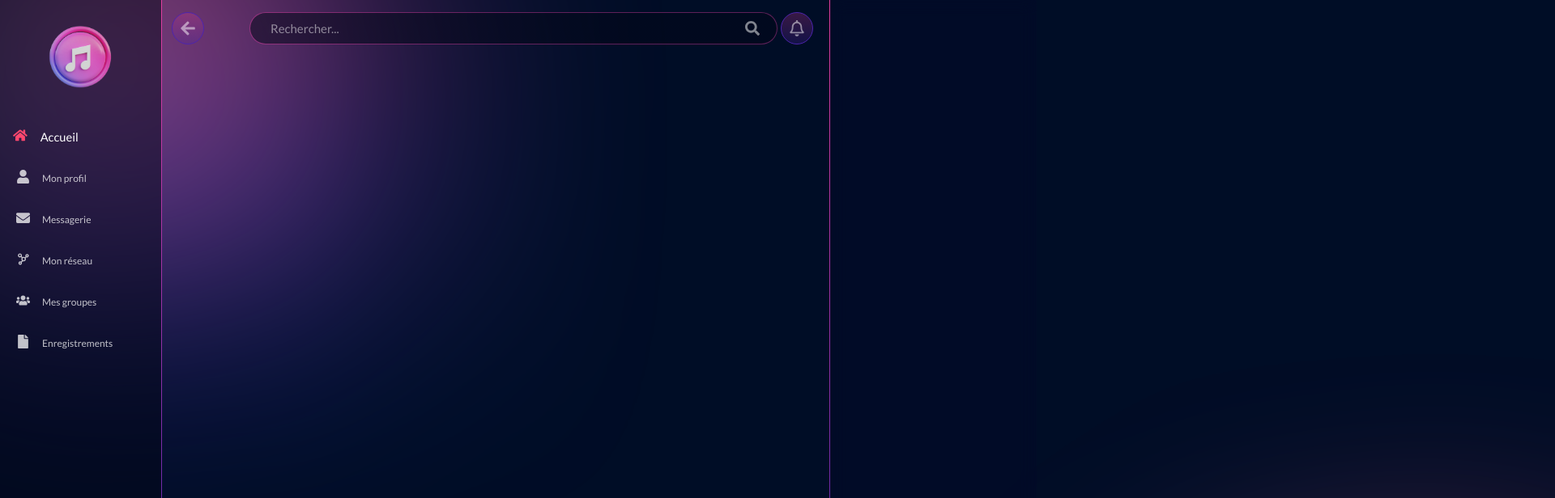
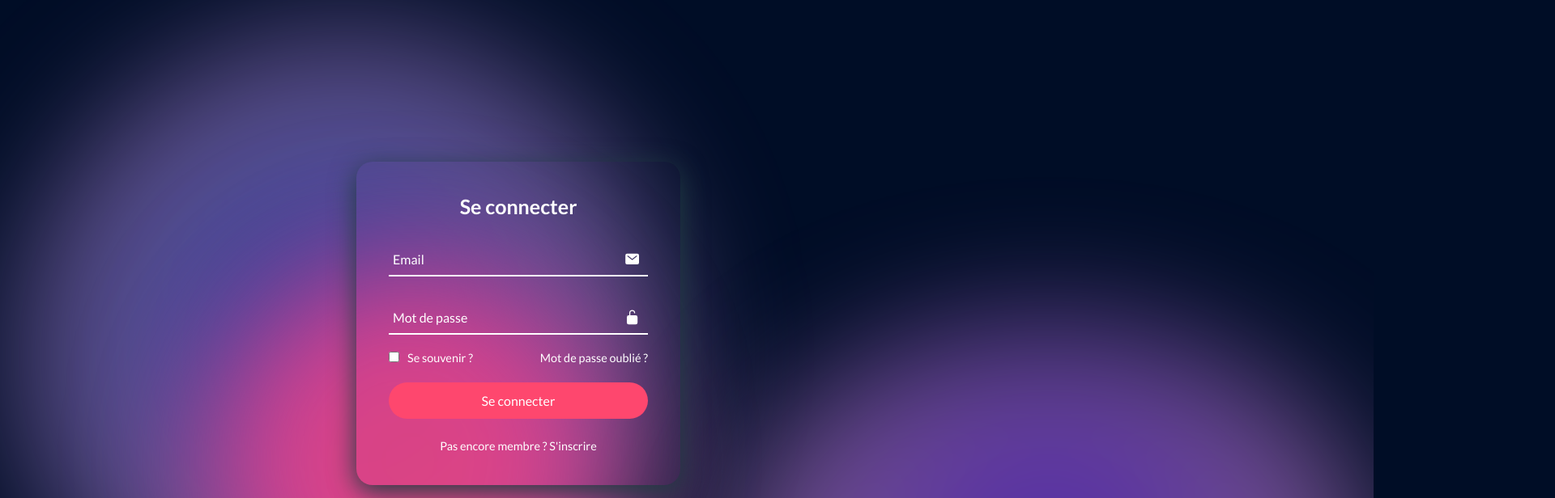
Before and after one commit to ApollineSetan/Let-sJamLogin, a React (Vite) app: page / in a window 1280 px wide. Shown: the top 616 px of the page at 81% size, 1920 px wide, since content can reach past the window. Built offline with nearby package versions, Linux system fonts and the light colour scheme.

Commit message:
tphebergement

```diff
--- a/src/App.jsx
+++ b/src/App.jsx
@@ -1,18 +1,18 @@
 import React from 'react';
-import LeftSideBar from './Components/LeftSideBar';
-import RightSideBar from './Components/RightSideBar';
-import TopBar from './Components/TopBar';
-import ProfileDemos from './Components/ProfileDemos';
-// import Login from './Login/Login';
+// import LeftSideBar from './Components/LeftSideBar';
+// import RightSideBar from './Components/RightSideBar';
+// import TopBar from './Components/TopBar';
+// import ProfileDemos from './Components/ProfileDemos';
+import Login from './Login/Login';
 
 function App() {
   return (
     <div className="App">
-      <LeftSideBar />
+      {/* <LeftSideBar />
       <RightSideBar />
       <TopBar />
-      <ProfileDemos />
-      {/* <Login /> */}
+      <ProfileDemos /> */}
+      <Login />
     </div>
   );
 }
```
